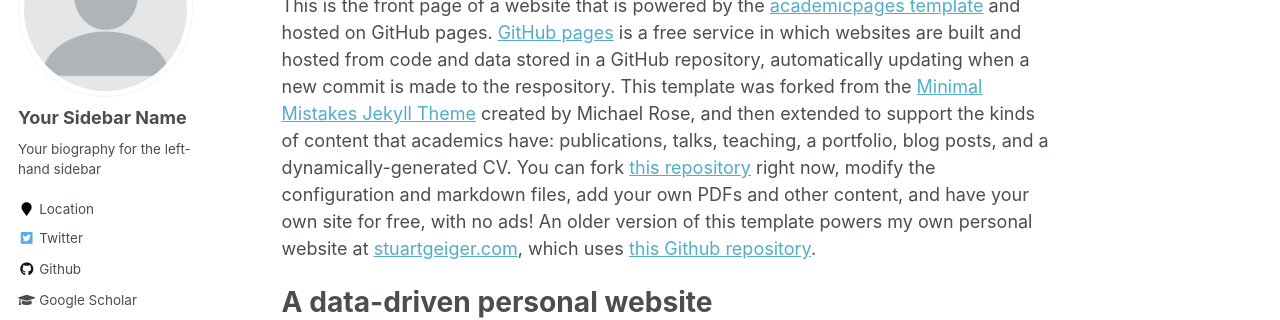
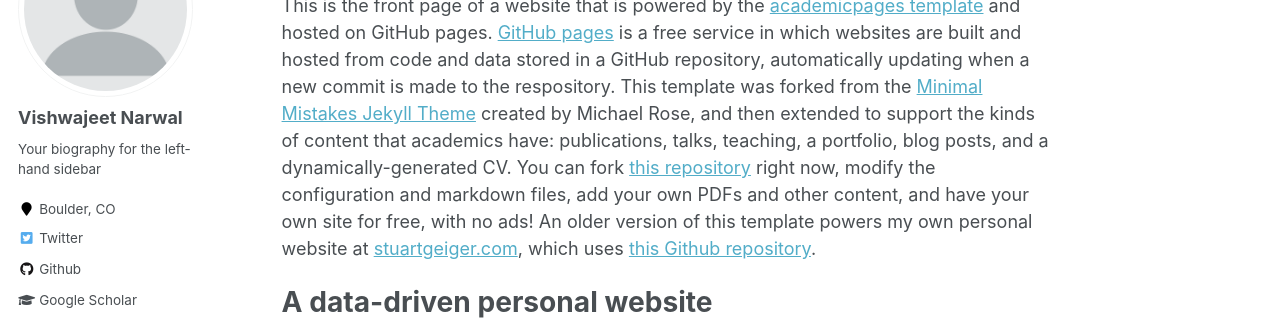
Before and after one commit to Macbull/macbull.github.io, a Jekyll site: the page built from _pages/about.md, in a window 1280 px wide. Shown: the part 196-516 px from the top of the page. Built offline with Jekyll 4.4.1, drawn with Linux system fonts in a browser that asks for light colours; some web fonts are replaced.

Commit message:
name update

```diff
--- a/_config.yml
+++ b/_config.yml
@@ -80,13 +80,13 @@
 
 # Site Author
 author:
-  name             : "Your Sidebar Name"
+  name             : "Vishwajeet Narwal"
   avatar           : "profile.png"
   bio              : "Your biography for the left-hand sidebar"
-  location         : "Location"
+  location         : "Boulder, CO"
   employer         :
   pubmed           : "https://www.ncbi.nlm.nih.gov/pubmed/?term=john+snow"
-  googlescholar    : "http://yourfullgooglescholarurl.com"
+  googlescholar    : "https://scholar.google.com/citations?user=u4lq2hIAAAAJ&hl=en&oi=ao"
   email            :
   researchgate     :  # example: "https://www.researchgate.net/profile/yourprofile"
   uri              :
@@ -96,7 +96,7 @@
   flickr           :
   facebook         :
   foursquare       :
-  github           : "academicpages"
+  github           : "https://github.com/macbull"
   google_plus      :
   keybase          :
   instagram        :
```
